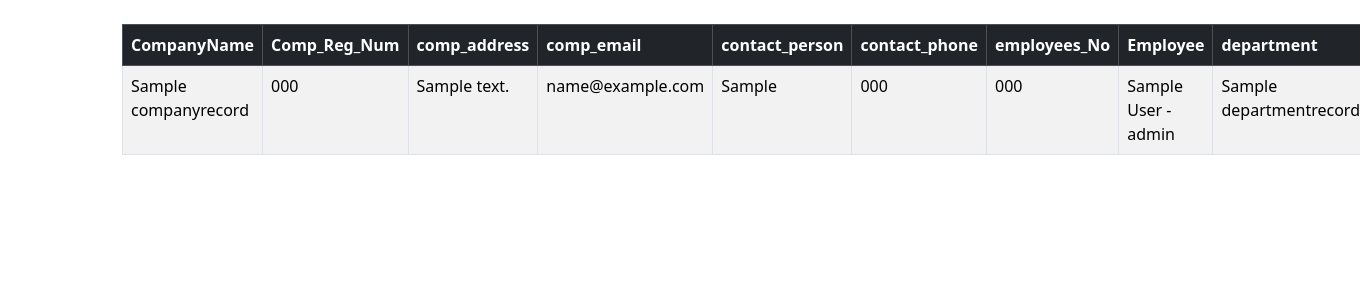
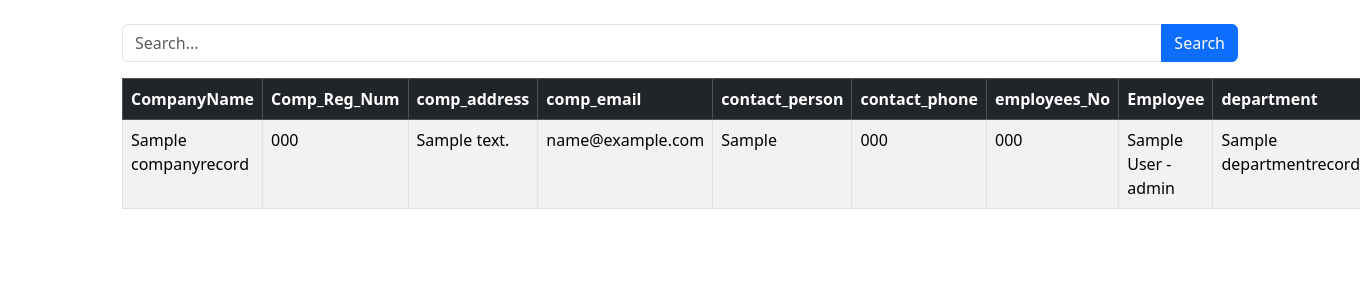
Before and after one commit to godfrey-tankan/talent-show, a Django app: page /company_details/ in a window 1360 px wide. Shown: the part 56-356 px from the top of the page. Run offline with Django 4.2, Linux system fonts and the light colour scheme; tables that the repository leaves empty hold one stand-in row (values such as "Sample post").

Commit message:
Talent Verification project

```diff
--- a/talentsystem/templates/company_details.html
+++ b/talentsystem/templates/company_details.html
@@ -1,11 +1,17 @@
 {% extends 'base.html' %}
 {% load encryption_tags %}
 
-
-
 {% block content %}
+    <!-- Search Form -->
+    <form method="GET" action="{% url 'search_results' %}">
+        <div class="input-group mb-3">
+            <input type="text" class="form-control" name="search_query" placeholder="Search...">
+            <button class="btn btn-primary" type="submit">Search</button>
+        </div>
+    </form>
 
     <table class="table table-striped table-hover table-bordered">
+        <!-- Table Header -->
         <thead class="table-dark">
             <tr>
                 <th scope="col">CompanyName</th>
@@ -23,20 +29,24 @@
             {% for company in companies %}
             <tr>
                 <td>{{ company.company_name }}</td>
-      <td>{{ company.company_reg_number}}</td>
+                <td>{{ company.company_reg_number }}</td>
                 <td>{{ company.company_address }}</td>
                 <td>{{ company.company_email }}</td>
                 <td>{{ company.contact_person }}</td>
                 <td>{{ company.contact_phone }}</td>
                 <td>{{ company.number_of_employees }}</td>
+                <td>
                     {% for department in company.departmentrecord_set.all %}
-        <td>
                     {% for employee in department.employeerecord_set.all %}
                     {{ employee.employee_name }} - {{ employee.role }}<br>  <!-- Encrypting employee role -->
                     {% endfor %}
+                    {% endfor %}
                 </td>
-        <td>{{ department.department_name }}</td>
+                <td>
+                    {% for department in company.departmentrecord_set.all %}
+                    {{ department.department_name }}<br>
                     {% endfor %}
+                </td>
             </tr>
             {% endfor %}
         </tbody>
--- a/talentsystem/urls.py
+++ b/talentsystem/urls.py
@@ -29,7 +29,7 @@ urlpatterns = [
 
 
 	path('company_details/', views.company_details, name='company_details'),
-
+	path('search/', views.search_results, name='search_results'),
 
 
 ]
--- a/talentsystem/views.py
+++ b/talentsystem/views.py
@@ -6,6 +6,7 @@ from django.contrib import messages
 from .forms import SignUpForm, AddCompanyRecord, AddEmployeeRecord, AddDepartment , UploadFileForm
 from .models import CompanyRecord, DepartmentRecord, EmployeeRecord
 from cryptography.fernet import Fernet
+
 
 
 
@@ -263,7 +264,18 @@ def upload(request):
 
 
 
-
+# All the Necessary Company Details
 def company_details(request):
     companies = CompanyRecord.objects.all()
     return render(request, 'company_details.html', {'companies': companies})
+
+def search_results(request):
+    search_query = request.GET.get('search_query')
+    results = EmployeeRecord.objects.filter(
+        employee_name__icontains=search_query
+    )
+    context = {
+        'results': results,
+        'search_query': search_query,
+    }
+    return render(request, 'search_results.html', context)
```
Also changed, not shown: talentsystem/templates/search_results.html (added, +32 -0 lines). Lines whose indentation alone changed are shown as unchanged.
